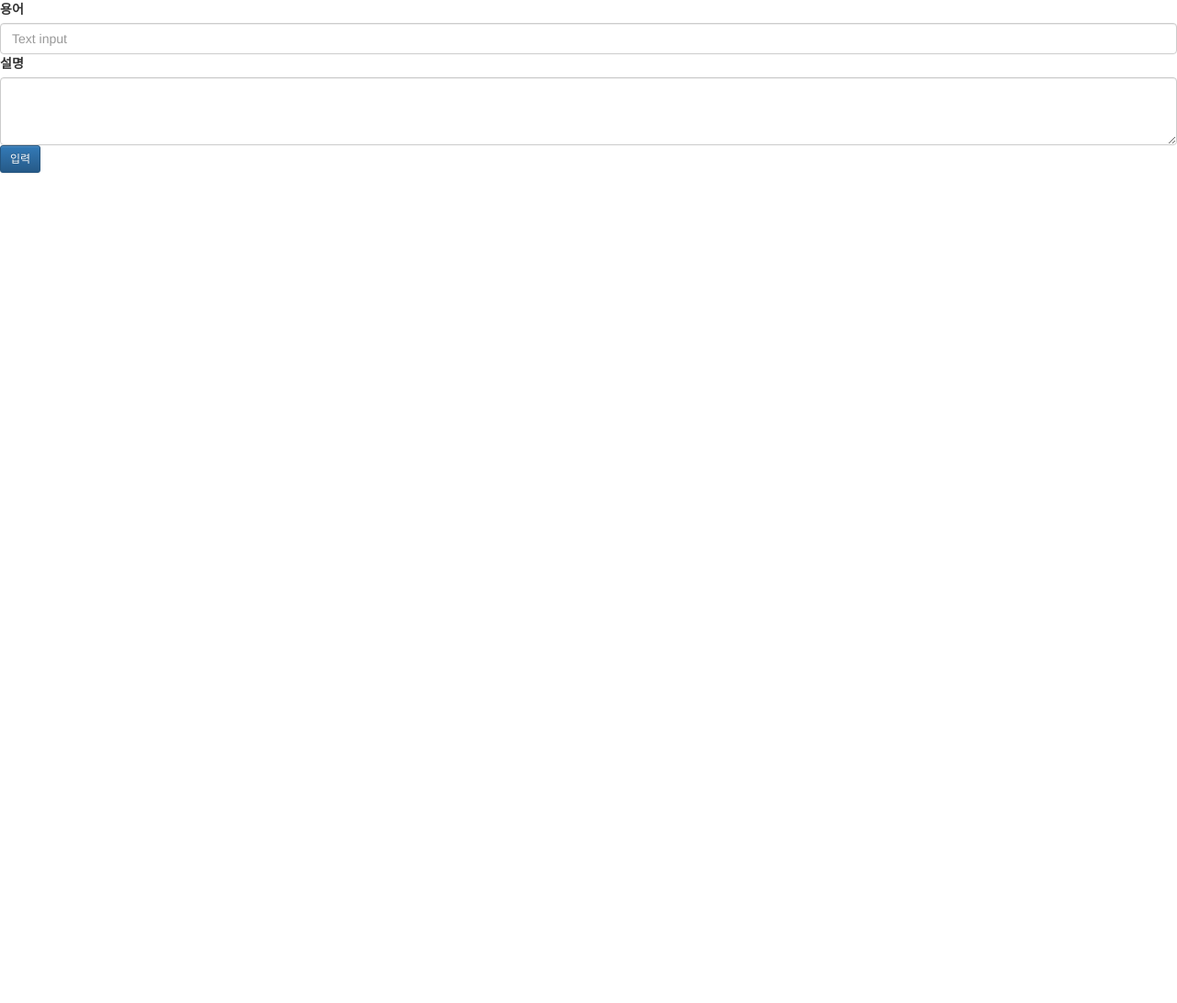
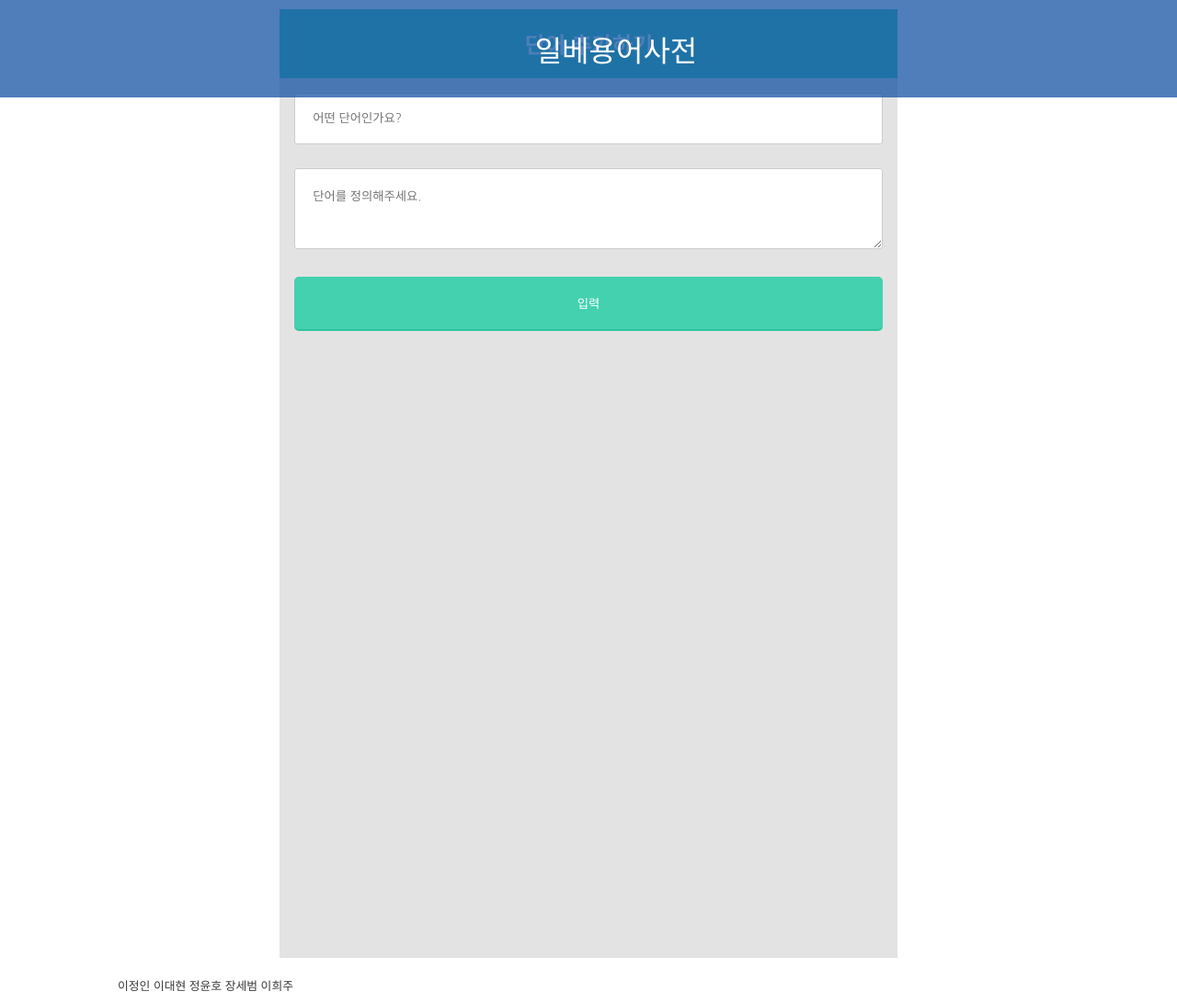
Before and after one commit to Minimoa/INHA_LIKELION, a Django app: template inhams/ms/templates/new.html in a window 1280 px wide. Shown: the whole page at 92% size. Before the commit the page ends 189 px from the top, so only its background shows below. Run offline with Django 3.2, Linux system fonts and the light colour scheme; the template is opened without the code that fills it, so the values that code supplies are empty; some libraries are stand-ins or nearby versions.

Commit message:
dh:add url of new.html, new.html

```diff
--- a/inhams/inhams/urls.py
+++ b/inhams/inhams/urls.py
@@ -18,6 +18,7 @@
 import ms.views
 
 urlpatterns = [
+    path('new/', ms.views.new, name="new"),
     path('admin/', admin.site.urls),
     path('',ms.views.home,name="home")
 ]
--- a/inhams/ms/static/stylesheet.css
+++ b/inhams/ms/static/stylesheet.css
@@ -101,3 +101,42 @@
 article{
     margin-top:30px;
 }
+
+#new{
+	max-width: 50%;
+	margin: 10px auto;
+	padding: 16px;
+}
+
+#new h1{
+	background: #43D1AF;
+	padding: 20px;
+	text-align: center;
+	color: #fff;
+	margin: -16px -16px 16px -16px;
+}
+
+#new .inp{
+    -webkit-transition: all 0.30s ease-in-out;
+	box-sizing: border-box;
+	width: 100%;
+	background: #fff;
+	margin-bottom: 4%;
+	border: 1px solid #ccc;
+	padding: 3%;
+	color: #555;
+}
+
+#new .btn{
+	box-sizing: border-box;
+	-webkit-box-sizing: border-box;
+	-moz-box-sizing: border-box;
+	width: 100%;
+	padding: 3%;
+	background: #43D1AF;
+	border-bottom: 2px solid #30C29E;
+	border-top-style: none;
+	border-right-style: none;
+	border-left-style: none;
+	color: #fff;
+}
--- a/inhams/ms/templates/layout.html
+++ b/inhams/ms/templates/layout.html
@@ -15,14 +15,11 @@
     {% block layoutblock %}
     {% endblock %}
     <footer>
-        <div>
-            <strong>인하대학교</strong><br/>
-            이정인&nbsp;|&nbsp;https://github.com/Minimoa<br/>
-            이대현&nbsp;|&nbsp;https://github.com/hidaehyunlee<br/>
-            정윤호&nbsp;|&nbsp;https://github.com/bucks09<br/>
-            장세범&nbsp;|&nbsp;https://github.com/sehbeom<br/>
-            최희주&nbsp;|&nbsp;https://github.com/Minimoa<br/>
-        </div>
+        이정인
+        이대현
+        정윤호
+        장세범
+        이희주
     </footer>
 </body>
 </html>
--- a/inhams/ms/templates/new.html
+++ b/inhams/ms/templates/new.html
@@ -1,30 +1,13 @@
-<!DOCTYPE html>
-<html lang="en">
-<head>
-    <!-- Latest compiled and minified CSS -->
-    <link rel="stylesheet" href="https://maxcdn.bootstrapcdn.com/bootstrap/3.3.7/css/bootstrap.min.css" integrity="sha384-BVYiiSIFeK1dGmJRAkycuHAHRg32OmUcww7on3RYdg4Va+PmSTsz/K68vbdEjh4u" crossorigin="anonymous">
-    <!-- Optional theme -->
-    <link rel="stylesheet" href="https://maxcdn.bootstrapcdn.com/bootstrap/3.3.7/css/bootstrap-theme.min.css" integrity="sha384-rHyoN1iRsVXV4nD0JutlnGaslCJuC7uwjduW9SVrLvRYooPp2bWYgmgJQIXwl/Sp" crossorigin="anonymous">
-    <!-- Latest compiled and minified JavaScript -->
-    <script src="https://maxcdn.bootstrapcdn.com/bootstrap/3.3.7/js/bootstrap.min.js" integrity="sha384-Tc5IQib027qvyjSMfHjOMaLkfuWVxZxUPnCJA7l2mCWNIpG9mGCD8wGNIcPD7Txa" crossorigin="anonymous"></script>
-  <meta charset="UTF-8">
-  <meta name="viewport" content="width=device-width, initial-scale=1.0">
-  <meta http-equiv="X-UA-Compatible" content="ie=edge">
-</head>
-<body>
-    <section>
-      <form action="" method="post">
-        {% csrf_token %}
-        <div>
-          <label for="title">용어</label><br>
-          <input type="text" class="form-control" placeholder="Text input">
-        </div>
-        <div>
-          <label for="content">설명</label><br>
-          <textarea class="form-control" rows="3"></textarea>
-        </div>
-        <button type="button" class="btn btn-primary btn-sm">입력</button>
-      </form>
-    </section>
-</body>
-</html>
+{% extends 'layout.html' %}
+{% block layoutblock %}
+<section id="new">
+  <form action="" method="post">
+    <h1>단어 추가하기</h1>
+    {% csrf_token %}
+    <input type="text" class="inp" placeholder="어떤 단어인가요?">
+    <textarea class="inp" rows="3" placeholder="단어를 정의해주세요."></textarea>
+    <button type="button" class="btn">입력</button>
+  </form>
+</section>
+
+{% endblock %}
--- a/inhams/ms/views.py
+++ b/inhams/ms/views.py
@@ -3,3 +3,6 @@
 # Create your views here.
 def home(request):
     return render(request,'index.html')
+
+def new(request):
+    return render(request, 'new.html')
```
